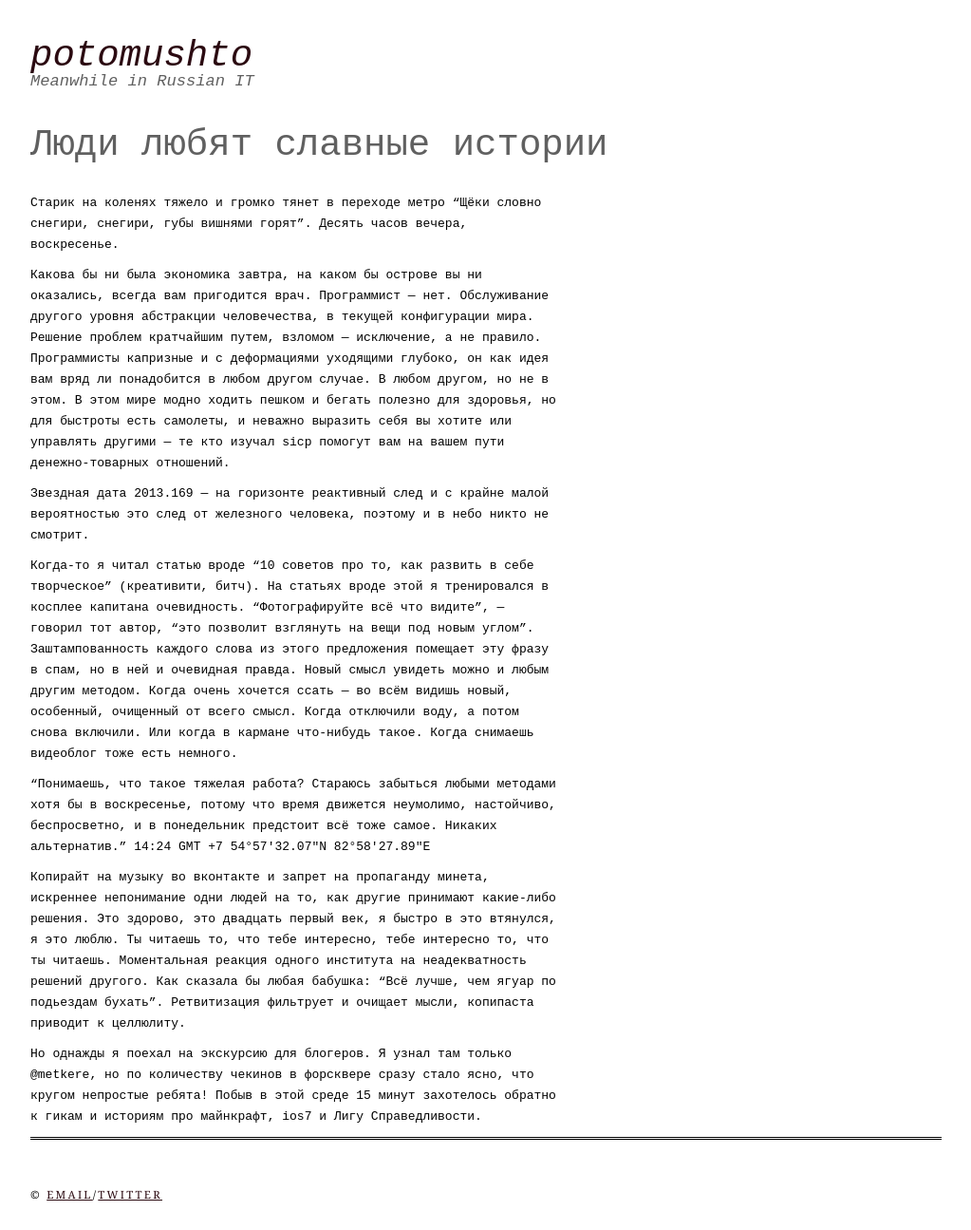
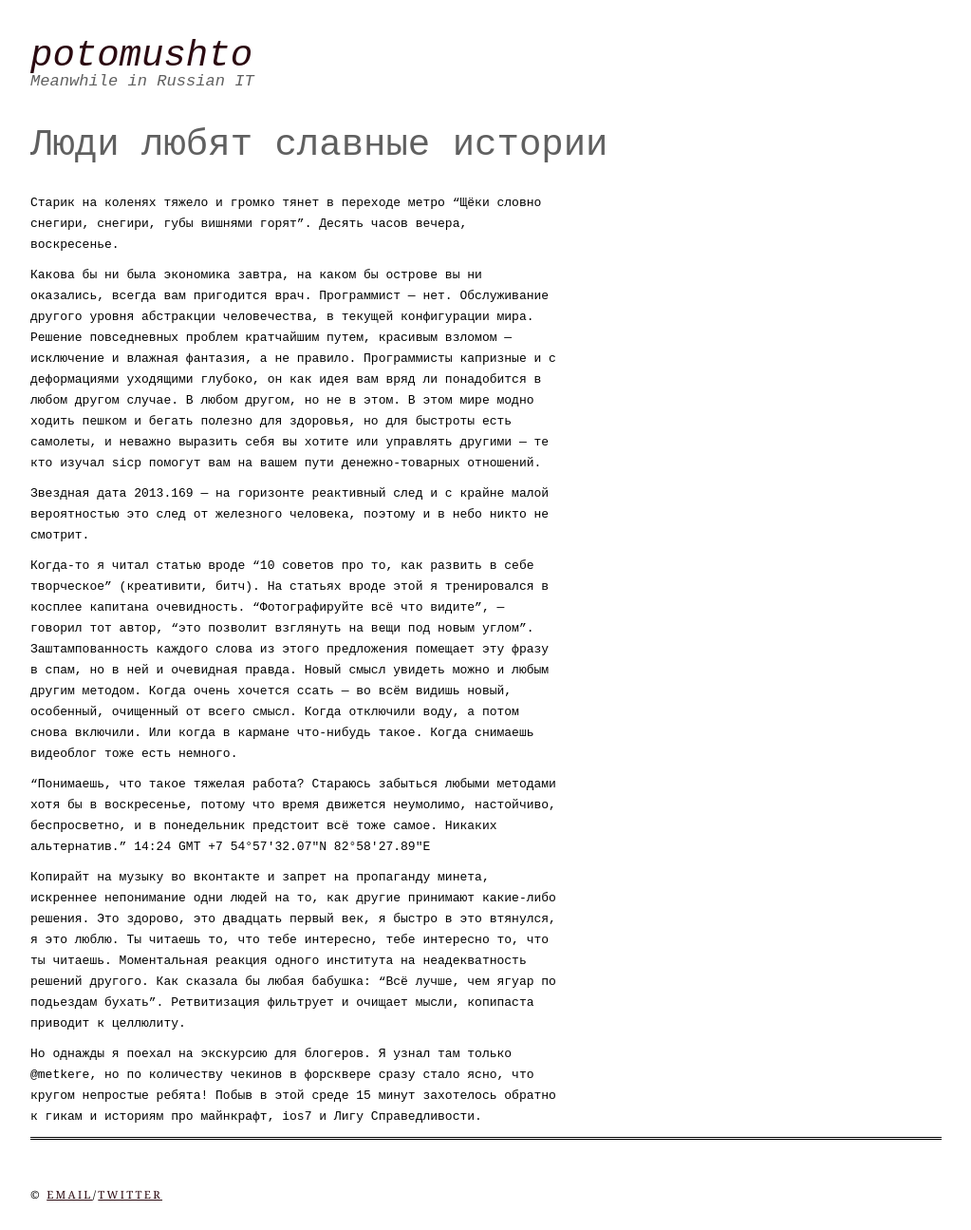
Before and after one commit to ptmt/ptmt.github.com, a Jekyll site: the page built from _posts/2013-06-17-people-love-a-good-story.md, in a window 1280 px wide. Shown: the whole page at 95% size, without its empty margins (128-1151 px from the left). Built offline with Jekyll 4.4.1, drawn with Linux system fonts in a browser that asks for light colours; Markdown is read by kramdown in place of the engine named in the settings.

Commit message:
Update 2013-06-17-people-love-a-good-story.md

```diff
--- a/_posts/2013-06-17-people-love-a-good-story.md
+++ b/_posts/2013-06-17-people-love-a-good-story.md
@@ -6,11 +6,13 @@ title: Люди любят славные истории
 
 Старик на коленях тяжело и громко тянет в переходе метро "Щёки словно снегири, снегири, губы вишнями горят". Десять часов вечера, воскресенье.
 
-Какова бы ни была экономика завтра, на каком бы острове вы ни оказались, всегда вам пригодится врач. Программист — нет. Обслуживание другого уровня абстракции человечества, в текущей конфигурации мира. Решение проблем кратчайшим путем, взломом — исключение, а не правило. Программисты капризные и с деформациями уходящими глубоко, он как идея вам вряд ли понадобится в любом другом случае. В любом другом, но не в этом. В этом мире модно ходить пешком и бегать полезно для здоровья, но для быстроты есть самолеты, и неважно выразить себя вы хотите или управлять другими — те кто изучал sicp помогут вам на вашем пути денежно-товарных отношений.
+Какова бы ни была экономика завтра, на каком бы острове вы ни оказались, всегда вам пригодится врач. Программист — нет. Обслуживание другого уровня абстракции человечества, в текущей конфигурации мира. Решение повседневных проблем кратчайшим путем, красивым взломом — исключение и влажная фантазия, а не правило. Программисты капризные и с деформациями уходящими глубоко, он как идея вам вряд ли понадобится в любом другом случае. В любом другом, но не в этом. В этом мире модно ходить пешком и бегать полезно для здоровья, но для быстроты есть самолеты, и неважно выразить себя вы хотите или управлять другими — те кто изучал sicp помогут вам на вашем пути денежно-товарных отношений.
+
 
 Звездная дата 2013.169 — на горизонте реактивный след и с крайне малой вероятностью это след от железного человека, поэтому и в небо никто не смотрит.
 
 Когда-то я читал статью вроде "10 советов про то, как развить в себе творческое" (креативити, битч). На статьях вроде этой я тренировался в косплее капитана очевидность. "Фотографируйте всё что видите", — говорил тот автор, "это позволит взглянуть на вещи под новым углом". Заштампованность каждого слова из этого предложения помещает эту фразу в спам, но в ней и очевидная правда. Новый смысл увидеть можно и любым другим методом. Когда очень хочется ссать — во всём видишь новый, особенный, очищенный от всего смысл. Когда отключили воду, а потом снова включили. Или когда в кармане что-нибудь такое. Когда снимаешь видеоблог тоже есть немного.
+
 
 "Понимаешь, что такое тяжелая работа? Стараюсь забыться любыми методами хотя бы в воскресенье, потому что время движется неумолимо, настойчиво, беспросветно, и в понедельник предстоит всё тоже самое. Никаких альтернатив." 14:24 GMT +7 54°57′32.07″N 82°58′27.89″E
 
```
